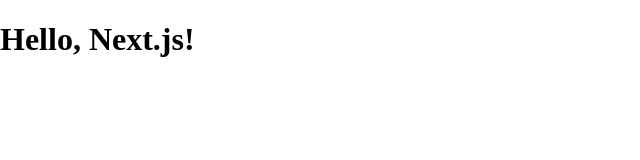
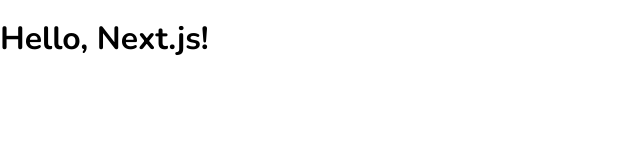
Before and after one commit to dengoloborodko/memory-game, a Next.js app: page / in a window 1280 px wide. Shown: the top 160 px of the page, without its empty margins (0-640 px from the left). Built offline with nearby package versions, Linux system fonts and the light colour scheme.

Commit message:
:sparkles: feat: Connect Nunito font

```diff
--- a/pages/_document.tsx
+++ b/pages/_document.tsx
@@ -8,6 +8,11 @@
         <Head>
           <title>Memory App</title>
           <link rel="icon" type="image/ico" href="/favicon.ico" />
+          <link rel="preconnect" href="https://fonts.gstatic.com" />
+          <link
+            href="https://fonts.googleapis.com/css2?family=Nunito:wght@300;400;700&display=swap"
+            rel="stylesheet"
+          />
         </Head>
         <body>
           <Main />
--- a/styles/globalStyles.ts
+++ b/styles/globalStyles.ts
@@ -1 +1,6 @@
-export const globalStyles = {};
+export const globalStyles = {
+    body: {
+        fontFamily: '"Nunito", sans-serif',
+        fontWeight: 400
+    }
+};
```
